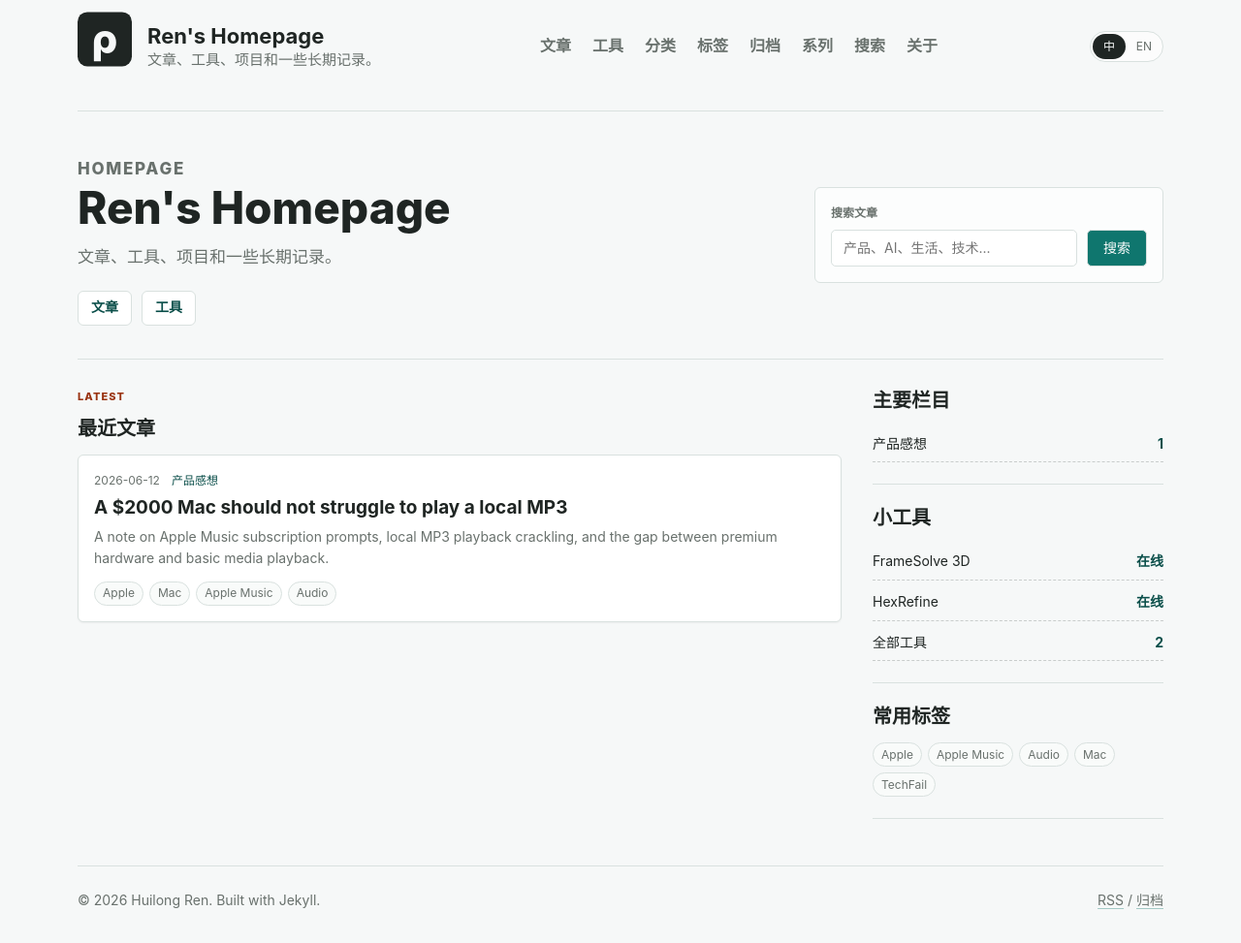
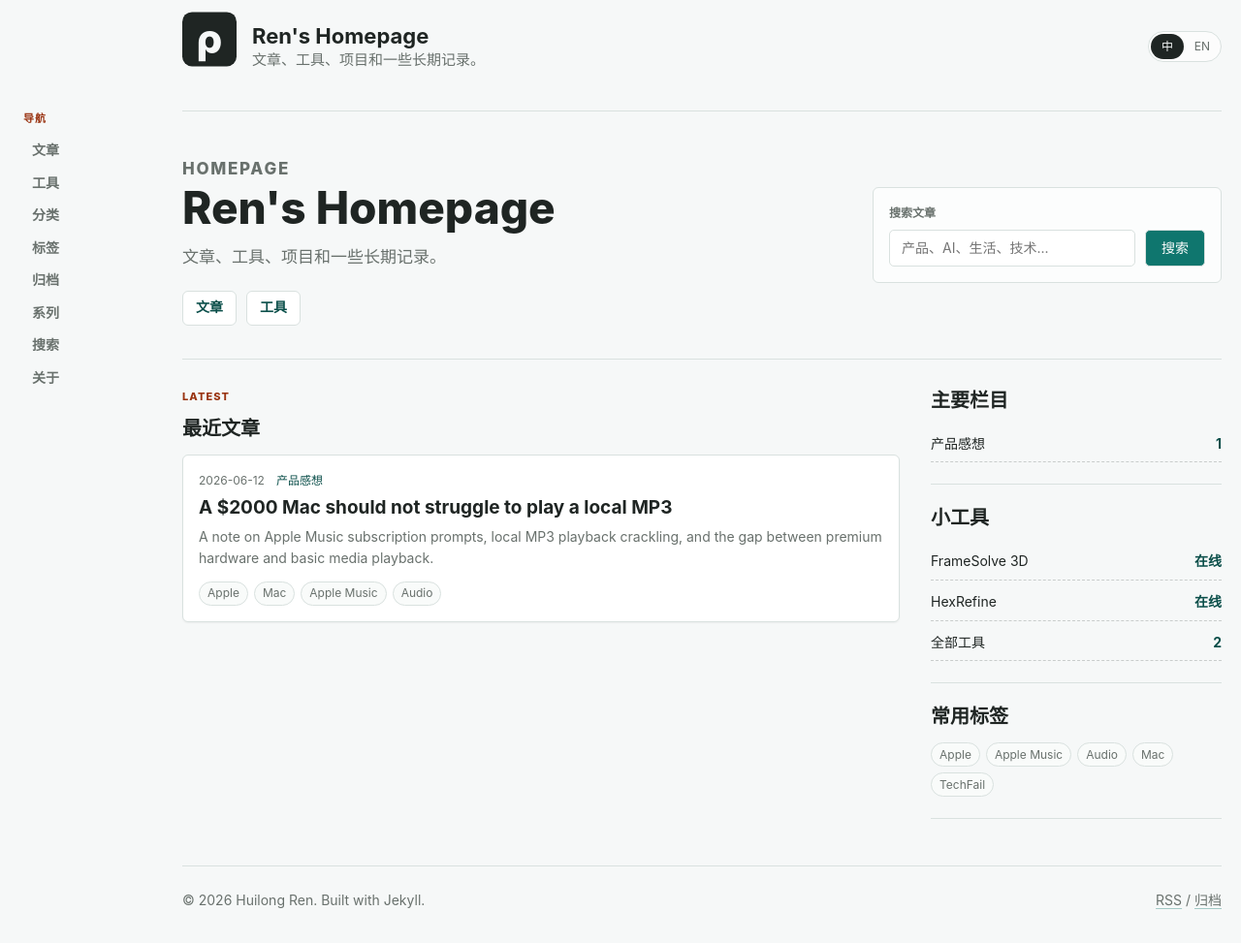
Before and after one commit to hl-ren/hl-ren.github.io, a Jekyll site: the page built from index.html, in a window 1280 px wide and 973 px high. Shown: the whole window at 97% size. Built offline with Jekyll 4.4.1, drawn with Linux system fonts in a browser that asks for light colours.

Commit message:
Add desktop side navigation

```diff
--- a/_includes/header.html
+++ b/_includes/header.html
@@ -7,15 +7,8 @@
     </span>
   </a>
 
-  <nav class="site-nav" aria-label="主导航">
-    <a href="{{ '/posts/' | relative_url }}?v={{ site.time | date: '%s' }}" data-i18n-key="nav.posts">文章</a>
-    <a href="{{ '/tools/' | relative_url }}?v={{ site.time | date: '%s' }}" data-i18n-key="nav.tools">工具</a>
-    <a href="{{ '/categories/' | relative_url }}?v={{ site.time | date: '%s' }}" data-i18n-key="nav.categories">分类</a>
-    <a href="{{ '/tags/' | relative_url }}?v={{ site.time | date: '%s' }}" data-i18n-key="nav.tags">标签</a>
-    <a href="{{ '/archive/' | relative_url }}?v={{ site.time | date: '%s' }}" data-i18n-key="nav.archive">归档</a>
-    <a href="{{ '/series/' | relative_url }}?v={{ site.time | date: '%s' }}" data-i18n-key="nav.series">系列</a>
-    <a href="{{ '/search/' | relative_url }}?v={{ site.time | date: '%s' }}" data-i18n-key="nav.search">搜索</a>
-    <a href="{{ '/about/' | relative_url }}?v={{ site.time | date: '%s' }}" data-i18n-key="nav.about">关于</a>
+  <nav class="site-nav top-nav" aria-label="主导航">
+    {% include nav-links.html %}
   </nav>
 
   <div class="language-switcher" aria-label="Language">
--- /dev/null
+++ b/_includes/side-nav.html
@@ -0,0 +1,6 @@
+<aside class="side-nav" aria-label="侧边导航">
+  <p class="side-nav-title" data-i18n-key="side.navigation">导航</p>
+  <nav>
+    {% include nav-links.html %}
+  </nav>
+</aside>
--- a/_layouts/default.html
+++ b/_layouts/default.html
@@ -19,6 +19,7 @@
   </head>
   <body>
     {% include header.html %}
+    {% include side-nav.html %}
     <main class="site-main">
       {{ content }}
     </main>
--- a/assets/css/style.css
+++ b/assets/css/style.css
@@ -104,6 +104,50 @@
 
 .site-nav a {
   text-decoration: none;
+}
+
+.site-nav a[aria-current="page"] {
+  color: var(--accent-strong);
+}
+
+.side-nav {
+  display: none;
+}
+
+.side-nav-title {
+  margin: 0 0 10px;
+  color: var(--warm);
+  font-size: 11px;
+  font-weight: 800;
+  letter-spacing: 0.1em;
+  line-height: 1.2;
+  text-transform: uppercase;
+}
+
+.side-nav nav {
+  display: grid;
+  gap: 2px;
+}
+
+.side-nav a {
+  display: block;
+  padding: 7px 9px;
+  border-radius: 6px;
+  color: var(--muted);
+  font-size: 14px;
+  font-weight: 650;
+  line-height: 1.25;
+  text-decoration: none;
+}
+
+.side-nav a:hover {
+  background: rgba(15, 118, 110, 0.08);
+  color: var(--accent-strong);
+}
+
+.side-nav a[aria-current="page"] {
+  background: rgba(15, 118, 110, 0.1);
+  color: var(--accent-strong);
 }
 
 .language-switcher {
@@ -652,6 +696,25 @@
   margin: 0;
 }
 
+@media (min-width: 1120px) {
+  body {
+    padding-left: 168px;
+  }
+
+  .top-nav {
+    display: none;
+  }
+
+  .side-nav {
+    position: fixed;
+    top: 116px;
+    left: 24px;
+    z-index: 20;
+    display: block;
+    width: 124px;
+  }
+}
+
 @media (max-width: 860px) {
   .site-header {
     align-items: center;
--- a/assets/js/i18n.js
+++ b/assets/js/i18n.js
@@ -10,6 +10,7 @@
       "nav.series": "系列",
       "nav.search": "搜索",
       "nav.about": "关于",
+      "side.navigation": "导航",
       "search.label": "搜索文章",
       "search.placeholder": "产品、AI、生活、技术...",
       "search.inputPlaceholder": "输入关键词",
@@ -40,6 +41,7 @@
       "nav.series": "Series",
       "nav.search": "Search",
       "nav.about": "About",
+      "side.navigation": "Navigation",
       "search.label": "Search posts",
       "search.placeholder": "Products, AI, life, engineering...",
       "search.inputPlaceholder": "Keywords",
```
Also changed, not shown: _includes/nav-links.html (added, +9 -0 lines).
